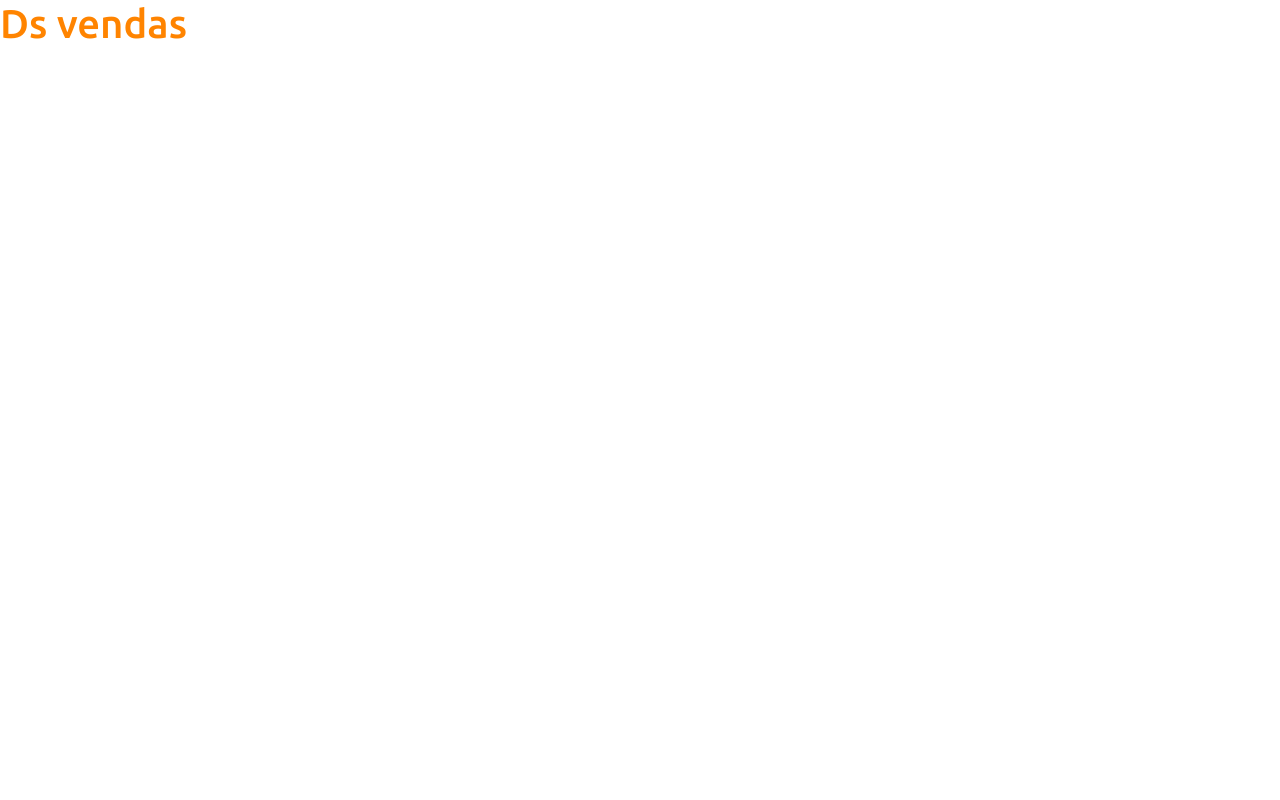
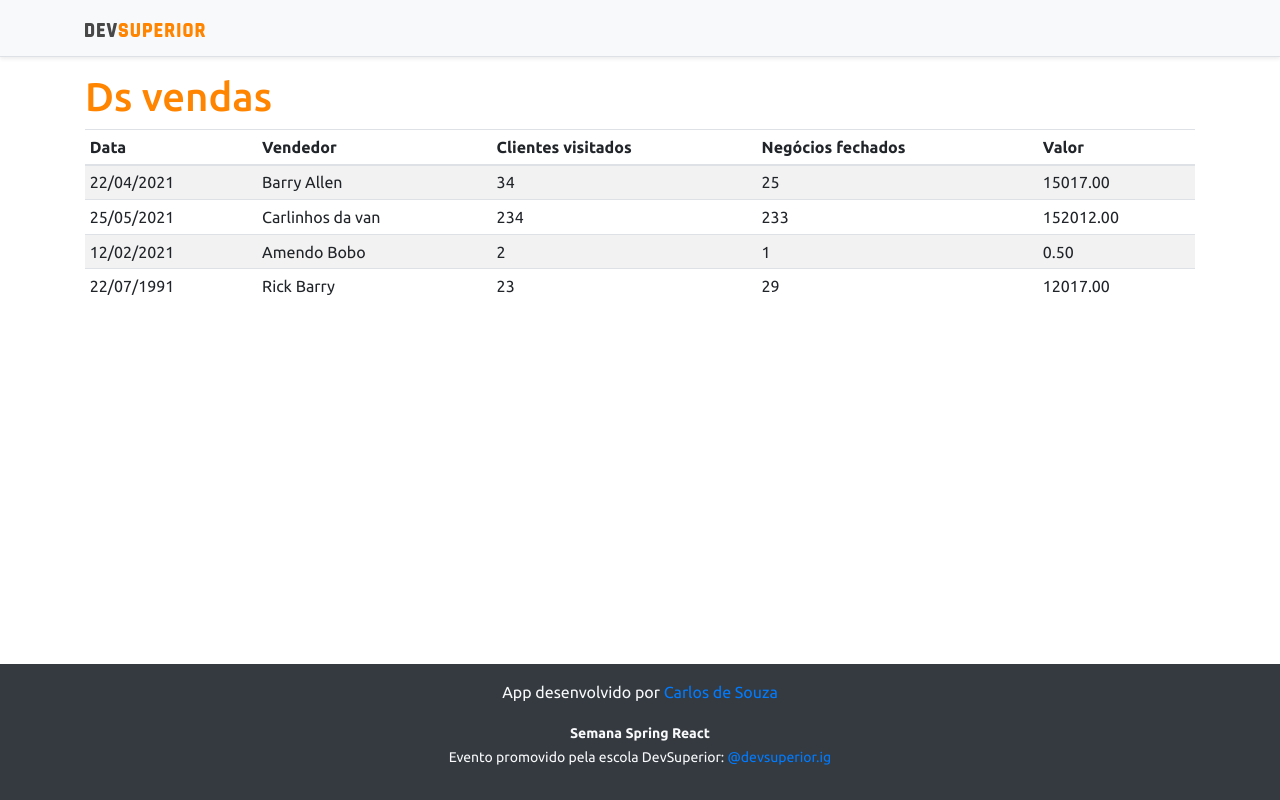
Before and after one commit to carlos-heins/projeto-sds3-vendas, a React (Create React App) app in the folder frontend/: page / in a window 1280 px wide. Built offline with nearby package versions, Linux system fonts and the light colour scheme.

Commit message:
Basic static components

```diff
--- a/frontend/src/App.tsx
+++ b/frontend/src/App.tsx
@@ -1,8 +1,18 @@
+import DataTable from "components/DataTable";
+import Footer from "components/Footer";
+import NavBar from "components/NavBar";
+
 function App() {
   return (
-    <div>
-      <h1 className="text-primary">Ds vendas</h1>
-    </div>
+    <>
+      <NavBar />
+      <div className="container">
+        <h1 className="text-primary">Ds vendas</h1>
+
+        <DataTable />
+      </div>
+      <Footer />
+    </>
   );
 }
 
--- /dev/null
+++ b/frontend/src/components/DataTable/index.tsx
@@ -0,0 +1,47 @@
+const DataTable = () => {
+    return (
+        <div className="table-responsive">
+    <table className="table table-striped table-sm">
+        <thead>
+            <tr>
+                <th>Data</th>
+                <th>Vendedor</th>
+                <th>Clientes visitados</th>
+                <th>Negócios fechados</th>
+                <th>Valor</th>
+            </tr>
+        </thead>
+        <tbody>
+            <tr>
+                <td>22/04/2021</td>
+                <td>Barry Allen</td>
+                <td>34</td>
+                <td>25</td>
+                <td>15017.00</td>
+            </tr>
+            <tr>
+                <td>25/05/2021</td>
+                <td>Carlinhos da van</td>
+                <td>234</td>
+                <td>233</td>
+                <td>152012.00</td>
+            </tr>            <tr>
+                <td>12/02/2021</td>
+                <td>Amendo Bobo</td>
+                <td>2</td>
+                <td>1</td>
+                <td>0.50</td>
+            </tr>            <tr>
+                <td>22/07/1991</td>
+                <td>Rick Barry</td>
+                <td>23</td>
+                <td>29</td>
+                <td>12017.00</td>
+            </tr>
+        </tbody>
+    </table>
+</div>
+    )
+}
+
+export default DataTable;
--- /dev/null
+++ b/frontend/src/components/Footer/index.tsx
@@ -0,0 +1,13 @@
+const Footer = () => {
+    return (
+        <footer className="footer mt-auto py-3 bg-dark">
+            <div className="container">
+                <p className="text-light">App desenvolvido por <a href="https://github.com/carlos-heins" target="_blank" rel="noreferrer">Carlos de Souza</a></p>
+                <p className="text-light"><small><strong>Semana Spring React</strong><br />
+      Evento promovido pela escola DevSuperior: <a href="https://instagram.com/devsuperior.ig" target="_blank" rel="noreferrer">@devsuperior.ig</a></small></p>
+            </div>
+        </footer>
+    )
+}
+
+export default Footer;
--- /dev/null
+++ b/frontend/src/components/NavBar/index.tsx
@@ -0,0 +1,15 @@
+import ImgDsDark from '../../assets/img/ds-dark.svg'
+
+const NavBar = () => {
+    return (
+        <div className="d-flex flex-column flex-md-row align-items-center p-3 px-md-4 mb-3 bg-light border-bottom shadow-sm">
+            <div className="container">
+                <nav className="my-2 my-md-0 mr-md-3">
+                    <img src={ImgDsDark} alt="DevSuperior" width="120" />
+                </nav>
+            </div>
+        </div>
+    );
+}
+
+export default NavBar;
```
Also changed, not shown: frontend/src/assets/img/ds-dark.svg (added), 1 other file (tests, documents, lock files or other folders).
